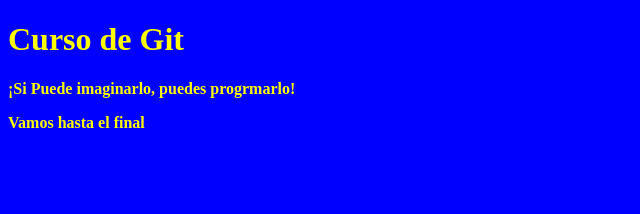
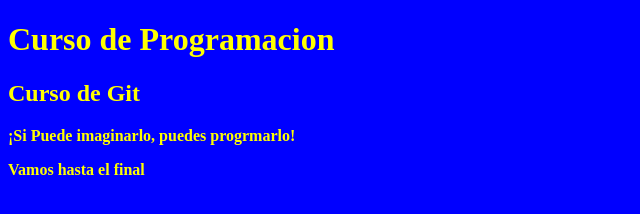
Before and after one commit to Cristhian-Andres/Curso-Git, a plain HTML site: page Index.html in a window 1280 px wide. Shown: the whole page, without its empty margins (0-640 px from the left). Drawn offline with Linux system fonts and the light colour scheme.

Commit message:
Subtitulo

```diff
--- a/Index.html
+++ b/Index.html
@@ -8,7 +8,9 @@
     <link rel="stylesheet" href="Style.css">
 </head>
 <body>
-    <h1>Curso de Git</h1>
+    <h1>Curso de Programacion</h1>
+
+    <h2>Curso de Git</h2>
 
     <p>
         ¡Si Puede imaginarlo, puedes progrmarlo!
```
